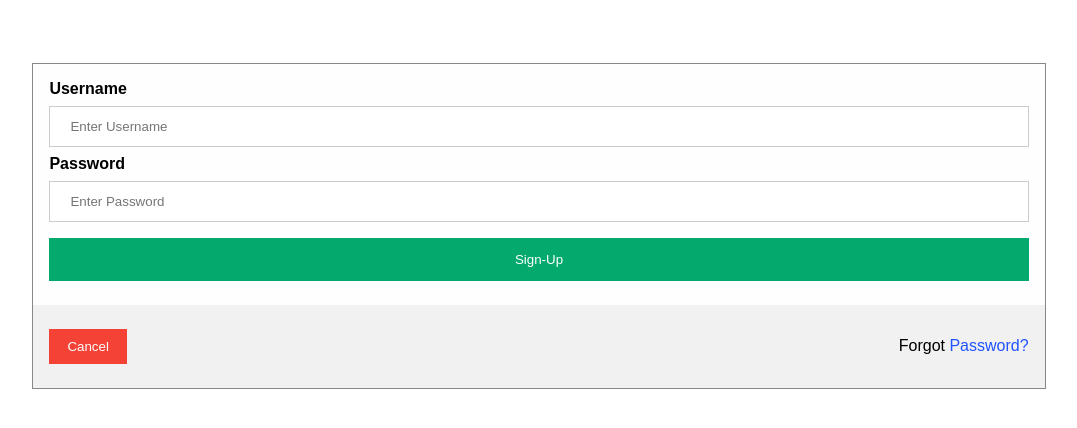
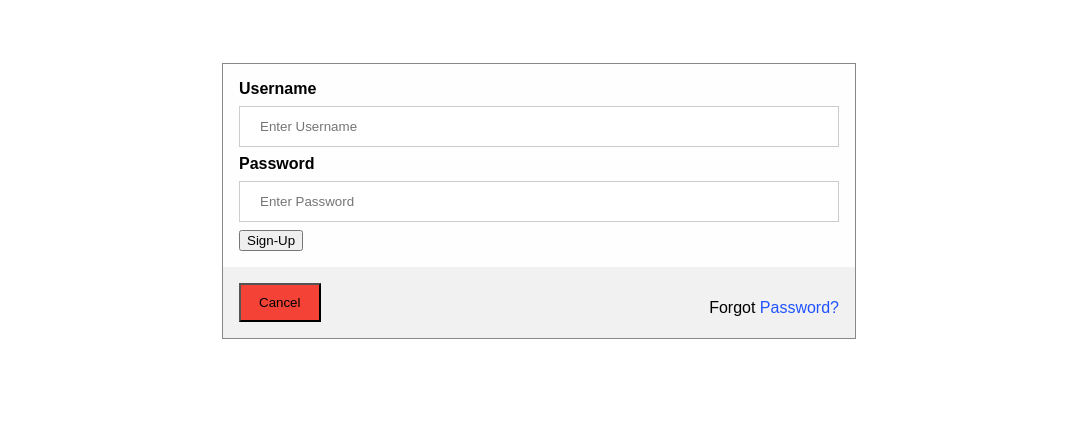
Before and after one commit to Halip26/blog-app-using-flask, a Flask app: page /signup in a window 1280 px wide. Shown: the top 428 px of the page, without its empty margins (101-1178 px from the left). Run offline with Flask 3, Linux system fonts and the light colour scheme.

Commit message:
update the design

```diff
--- a/static/css/style.css
+++ b/static/css/style.css
@@ -2,7 +2,6 @@
   font-family: Arial, Helvetica, sans-serif;
 }
 
-/* Full-width input fields */
 input[type="text"],
 input[type="password"] {
   width: 100%;
@@ -14,7 +13,7 @@
 }
 
 /* Set a style for all buttons */
-button {
+.designButton {
   background-color: #04aa6d;
   color: white;
   padding: 14px 20px;
@@ -77,7 +76,7 @@
   margin: 5% auto 15% auto; /* 5% from the top, 15%
   from the bottom and centered */
   border: 1px solid #888;
-  width: 80%; /* Could be more or less, depending on screen size */
+  width: 50%; /* Could be more or less, depending on screen size */
 }
 
 /* The Close Button (x) */
@@ -130,7 +129,10 @@
 }
 
 /* Change styles for span and cancel button on extra small screens */
-@media screen and (max-width: 300px) {
+@media only screen and (max-width: 600px) {
+  .modal-content {
+    width: 80%;
+  }
   span.psw {
     display: block;
     float: none;
```
